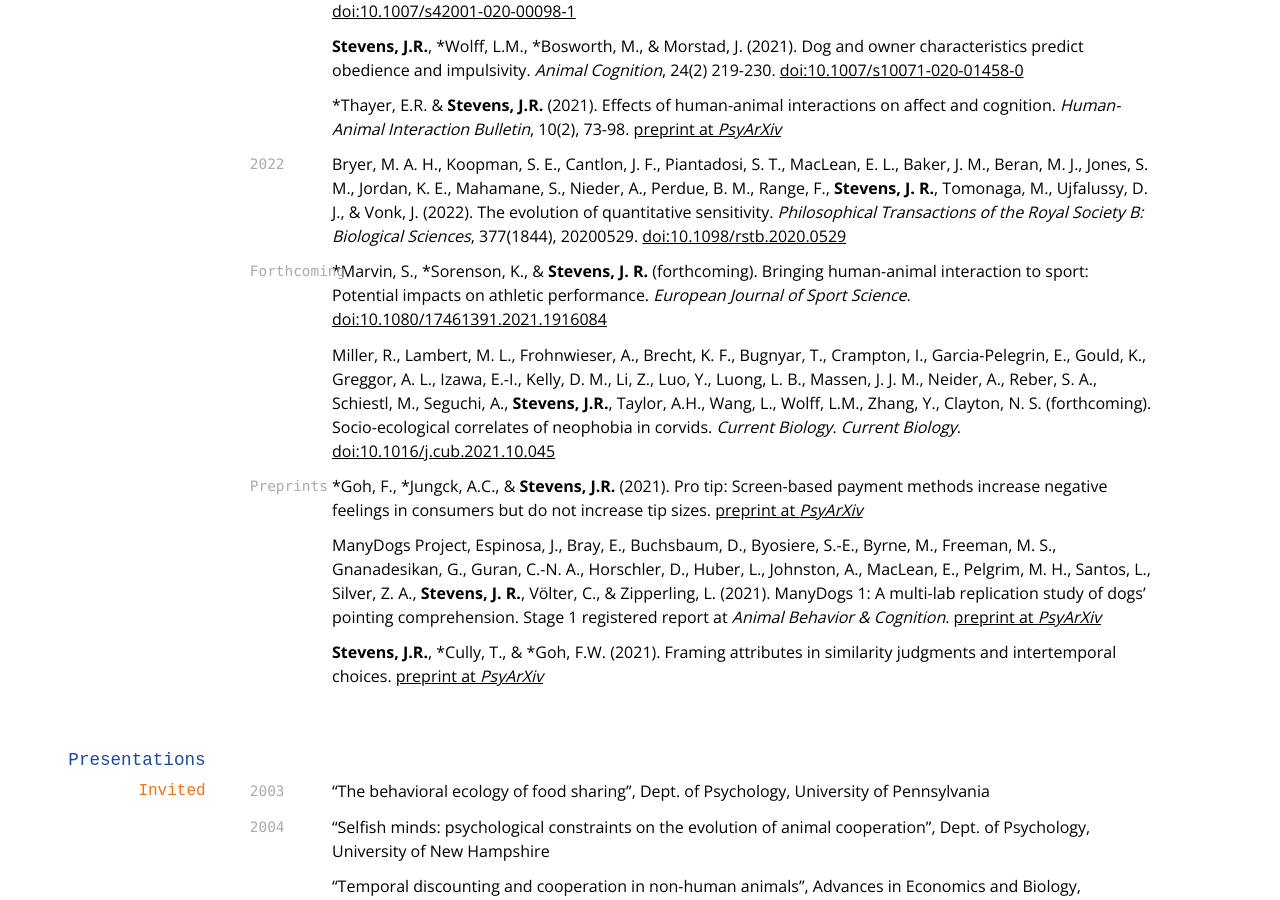
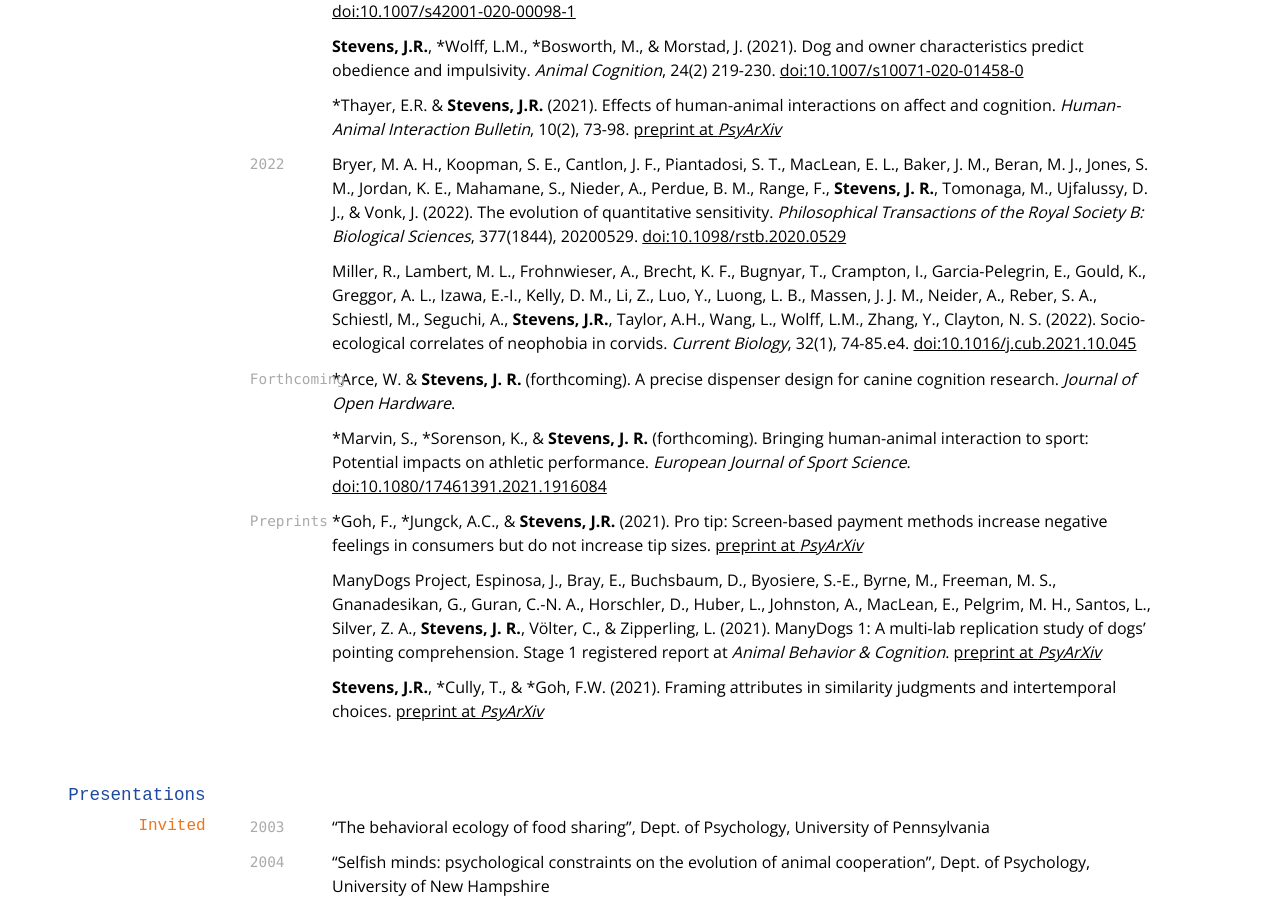
Before and after one commit to JeffreyRStevens/cv, a Jekyll site: the page built from index.md, in a window 1280 px wide and 900 px high, scrolled down 6705 px. Built offline with Jekyll 4.4.1, drawn with Linux system fonts in a browser that asks for light colours; nearby versions of some CDN libraries; some web fonts are replaced.

Commit message:
Update Miller et al. 2022 and add Arce & Stevens forthcoming

```diff
--- a/index.md
+++ b/index.md
@@ -268,11 +268,13 @@ Schutte, A., Torquati, J., & **Stevens, J.R.** (2021). Introduction. In: A. Schu
 `2022`
 Bryer, M. A. H., Koopman, S. E., Cantlon, J. F., Piantadosi, S. T., MacLean, E. L., Baker, J. M., Beran, M. J., Jones, S. M., Jordan, K. E., Mahamane, S., Nieder, A., Perdue, B. M., Range, F., **Stevens, J. R.**, Tomonaga, M., Ujfalussy, D. J., & Vonk, J. (2022). The evolution of quantitative sensitivity. *Philosophical Transactions of the Royal Society B: Biological Sciences*, 377(1844), 20200529. [doi:10.1098/rstb.2020.0529](https://doi.org/10.1098/rstb.2020.0529)
 
+Miller, R., Lambert, M. L., Frohnwieser, A., Brecht, K. F., Bugnyar, T., Crampton, I., Garcia-Pelegrin, E., Gould, K., Greggor, A. L., Izawa, E.-I., Kelly, D. M., Li, Z., Luo, Y., Luong, L. B., Massen, J. J. M., Neider, A., Reber, S. A., Schiestl, M., Seguchi, A., **Stevens, J.R.**, Taylor, A.H., Wang, L.,  Wolff, L.M.,  Zhang, Y., Clayton, N. S. (2022). Socio-ecological correlates of neophobia in corvids. *Current Biology*, 32(1), 74-85.e4.  [doi:10.1016/j.cub.2021.10.045](https://doi.org/10.1016/j.cub.2021.10.045)
+
 
 `Forthcoming`
+\*Arce, W. & **Stevens, J. R.** (forthcoming). A precise dispenser design for canine cognition research. *Journal of Open Hardware*.
+
 \*Marvin, S., \*Sorenson, K., & **Stevens, J. R.** (forthcoming). Bringing human-animal interaction to sport: Potential impacts on athletic performance. *European Journal of Sport Science*. [doi:10.1080/17461391.2021.1916084](https://doi.org/10.1080/17461391.2021.1916084)
-
-Miller, R., Lambert, M. L., Frohnwieser, A., Brecht, K. F., Bugnyar, T., Crampton, I., Garcia-Pelegrin, E., Gould, K., Greggor, A. L., Izawa, E.-I., Kelly, D. M., Li, Z., Luo, Y., Luong, L. B., Massen, J. J. M., Neider, A., Reber, S. A., Schiestl, M., Seguchi, A., **Stevens, J.R.**, Taylor, A.H., Wang, L.,  Wolff, L.M.,  Zhang, Y., Clayton, N. S. (forthcoming). Socio-ecological correlates of neophobia in corvids. *Current Biology*. *Current Biology*. [doi:10.1016/j.cub.2021.10.045](https://doi.org/10.1016/j.cub.2021.10.045)
 
 `Preprints`
 \*Goh, F., \*Jungck, A.C., & **Stevens, J.R.** (2021). Pro tip: Screen-based payment methods increase negative feelings in consumers but do not increase tip sizes. [preprint at *PsyArXiv*](https://doi.org/10.31234/osf.io/yfne8)
```
Also changed, not shown: cv.md (+4 -2 lines), 1 other file.
